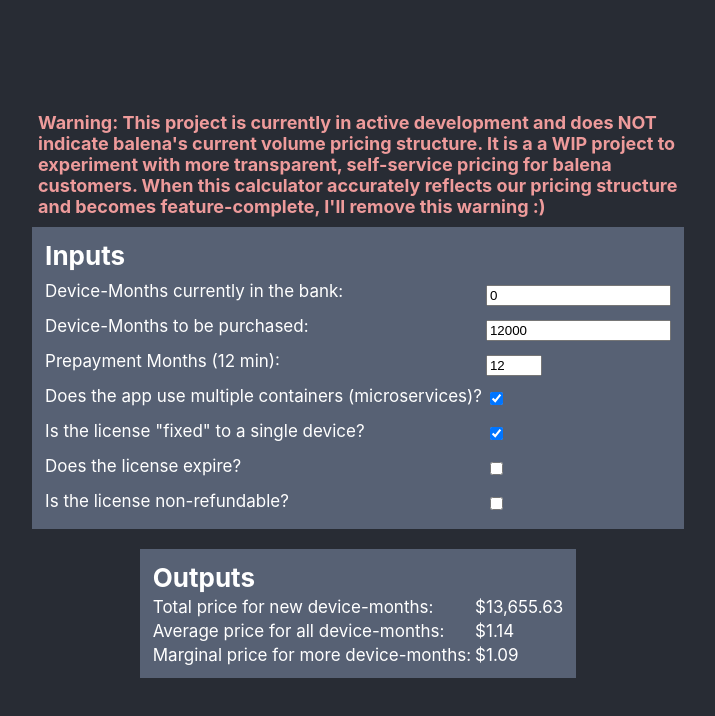
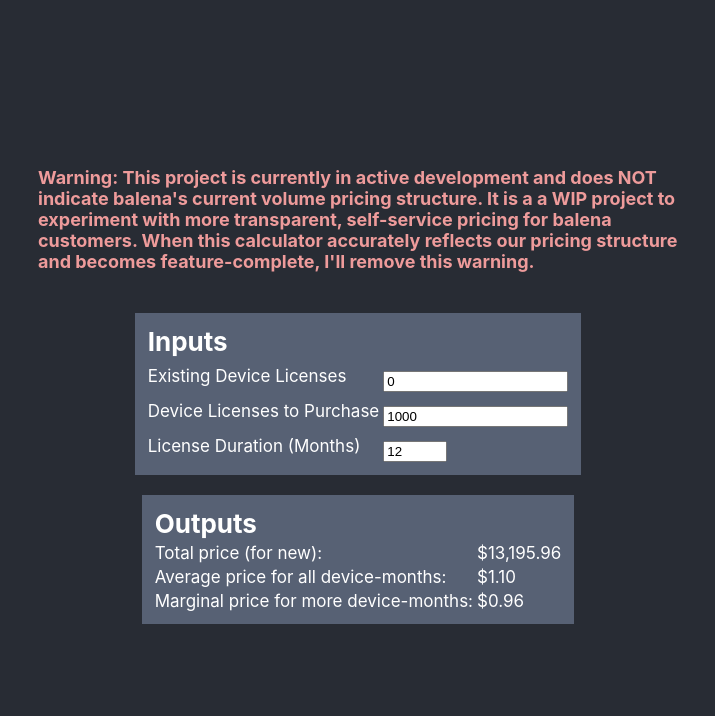
Before and after one commit to rhampt/balena-pricing, a React (Create React App) app in the folder frontend/: page / in a window 1280 px wide. Shown: the top 716 px of the page, without its empty margins (282-997 px from the left). Built offline with nearby package versions, Linux system fonts and the light colour scheme.

Commit message:
Math reflects latest model
Change-type: patch
Signed-off-by: Ryan Hampton (@rhampt) <rhampt@balena.io>

```diff
--- a/frontend/src/App.js
+++ b/frontend/src/App.js
@@ -1,50 +1,20 @@
 import './App.css';
 import React, { useState, useEffect } from 'react';
 
-const params = {
-  baseStepDown: 0.9,
-  beta: 0.954243,
-  slipdown: 0.1832,
-  baseDiscount: 0.1,
-  factorDiscount: 0.05,
-  dmInfinity: 6000000,
-};
-
 const dollarFormat = Intl.NumberFormat('en-US', { style: 'currency', currency: 'USD' });
-
-const computeAverageDM = (alpha, dms) => {
-  if (dms === 0) return 0;
-  else return (alpha * Math.pow(dms, params.beta)) / dms - params.slipdown * Math.pow(dms / params.dmInfinity, 1.8);
-};
-
-const computeMarginalDM = (alpha, totalDMsMax, totalDMs, averageDM) => {
-  if (totalDMs > params.dmInfinity) {
-    return averageDM;
-  } else {
-    const dmsMinusOne = totalDMsMax - 1;
-    return (
-      averageDM * totalDMsMax -
-      ((alpha * Math.pow(dmsMinusOne, params.beta)) / dmsMinusOne -
-        params.slipdown * Math.pow(dmsMinusOne / params.dmInfinity, 1.8)) *
-        dmsMinusOne
-    );
-  }
-};
 
 function App() {
   const [inputState, setInputState] = useState({
-    existingDMs: 0,
-    purchasedDMs: 12000,
-    months: 12,
-    microservices: true,
-    fixed: true,
-    expiring: false,
-    nonRefundable: false,
+    existingLicenses: 0,
+    purchasedLicenses: 1000,
+    duration: 12,
+    base: 0.75,
+    multiplier: 1.5,
   });
 
   const [outputState, setOutputState] = useState({
-    marginalDM: 0,
-    averageDM: 0,
+    marginal: 0,
+    average: 0,
     total: 0,
   });
 
@@ -61,25 +31,27 @@
   };
 
   useEffect(() => {
-    const fixedDiscount = inputState.fixed ? params.factorDiscount : 0.0;
-    const expiringDiscount = inputState.expiring ? params.factorDiscount : 0.0;
-    const nonrefundableDiscount = inputState.nonRefundable ? params.factorDiscount : 0.0;
-    const discountFactor = 1.0 - params.baseDiscount - fixedDiscount - expiringDiscount - nonrefundableDiscount;
-    const basePrice = inputState.microservices ? 1.5 : 1.0;
-    const alpha = (discountFactor * basePrice) / Math.pow(params.baseStepDown, 3);
-    const totalDMs = inputState.existingDMs + inputState.purchasedDMs;
-    const totalDMsMax = totalDMs > params.dmInfinity ? params.dmInfinity : totalDMs;
+    const newDMs = inputState.duration * inputState.purchasedLicenses;
+    const existingDMs = inputState.duration * inputState.existingLicenses;
+    const totalDMs = newDMs + existingDMs;
 
-    const averageExistingDMs = computeAverageDM(alpha, inputState.existingDMs);
-    const averageTotalDMs = computeAverageDM(alpha, totalDMsMax);
+    const previousTotal =
+      inputState.multiplier * existingDMs * Math.pow(inputState.base, Math.log10(Math.max(existingDMs / 1000, 1)));
+    const fullTotal =
+      inputState.multiplier * totalDMs * Math.pow(inputState.base, Math.log10(Math.max(totalDMs / 1000, 1)));
 
-    const totalNewPrice = averageTotalDMs * totalDMs - averageExistingDMs * inputState.existingDMs;
+    console.log(previousTotal + '   ' + fullTotal);
+
+    const newAverage = inputState.multiplier * Math.pow(inputState.base, Math.log10(Math.max(totalDMs / 1000, 1)));
+    const newMarginal =
+      inputState.multiplier *
+      (totalDMs * Math.pow(inputState.base, Math.log10(Math.max(totalDMs / 1000, 1))) -
+        (totalDMs - 1) * Math.pow(inputState.base, Math.log10(Math.max((totalDMs - 1) / 1000, 1))));
 
     setOutputState({
-      marginalDM: dollarFormat.format(computeMarginalDM(alpha, totalDMsMax, totalDMs, averageTotalDMs)),
-      averageDM: dollarFormat.format(averageTotalDMs),
-      totalPrice: dollarFormat.format(totalNewPrice),
-      totalDms: inputState.purchasedDMs,
+      marginal: dollarFormat.format(newMarginal),
+      average: dollarFormat.format(newAverage),
+      total: dollarFormat.format(fullTotal - previousTotal),
     });
   }, [inputState]); // Only re-run the effect if count changes
 
@@ -89,8 +61,9 @@
         Warning: This project is currently in active development and does NOT indicate balena's current volume pricing
         structure. It is a a WIP project to experiment with more transparent, self-service pricing for balena customers.
         When this calculator accurately reflects our pricing structure and becomes feature-complete, I'll remove this
-        warning :)
+        warning.
       </strong>
+      <br></br>
       <table className="Table">
         <tr>
           <td>
@@ -99,48 +72,37 @@
           <td></td>
         </tr>
         <tr>
-          <td className="subTextRow">Device-Months currently in the bank:</td>
+          <td className="subTextRow">Existing Device Licenses</td>
           <td>
-            <input type="number" name="existingDMs" value={inputState.existingDMs} onChange={changeHandler} />
+            <input type="number" name="existingLicenses" value={inputState.existingLicenses} onChange={changeHandler} />
           </td>
         </tr>
         <tr>
-          <td className="subTextRow">Device-Months to be purchased:</td>
+          <td className="subTextRow">Device Licenses to Purchase</td>
           <td>
-            <input type="number" name="purchasedDMs" value={inputState.purchasedDMs} onChange={changeHandler} />
+            <input
+              type="number"
+              name="purchasedLicenses"
+              value={inputState.purchasedLicenses}
+              onChange={changeHandler}
+            />
           </td>
         </tr>
         <tr>
-          <td className="subTextRow">Prepayment Months (12 min):</td>
+          <td className="subTextRow">License Duration (Months)</td>
           <td>
-            <input type="number" name="months" min="12" max="60" value={inputState.months} onChange={changeHandler} />
-          </td>
-        </tr>
-        <tr>
-          <td className="subTextRow">Does the app use multiple containers (microservices)?</td>
-          <td>
-            <input type="checkbox" name="microservices" checked={inputState.microservices} onChange={changeHandler} />
-          </td>
-        </tr>
-        <tr>
-          <td className="subTextRow">Is the license "fixed" to a single device?</td>
-          <td>
-            <input type="checkbox" name="fixed" checked={inputState.fixed} onChange={changeHandler} />
-          </td>
-        </tr>
-        <tr>
-          <td className="subTextRow">Does the license expire?</td>
-          <td>
-            <input type="checkbox" name="expiring" checked={inputState.expiring} onChange={changeHandler} />
-          </td>
-        </tr>
-        <tr>
-          <td className="subTextRow">Is the license non-refundable?</td>
-          <td>
-            <input type="checkbox" name="nonRefundable" checked={inputState.nonRefundable} onChange={changeHandler} />
+            <input
+              type="number"
+              name="duration"
+              min="1"
+              max="120"
+              value={inputState.duration}
+              onChange={changeHandler}
+            />
           </td>
         </tr>
       </table>
+
       <table className="Table">
         <tr>
           <td>
@@ -149,20 +111,16 @@
           <td></td>
         </tr>
         <tr>
-          <td className="subTextRow">Total price for new device-months:</td>
-          <td className="subTextRow">{outputState.totalPrice}</td>
+          <td className="subTextRow">Total price (for new): </td>
+          <td className="subTextRow">{outputState.total}</td>
         </tr>
-        {/* <tr>
-          <td className="subTextRow">Total Devices Months:</td>
-          <td className="subTextRow">{outputState.totalDms}</td>
-        </tr> */}
         <tr>
           <td className="subTextRow">Average price for all device-months:</td>
-          <td className="subTextRow">{outputState.averageDM}</td>
+          <td className="subTextRow">{outputState.average}</td>
         </tr>
         <tr>
           <td className="subTextRow">Marginal price for more device-months:</td>
-          <td className="subTextRow">{outputState.marginalDM}</td>
+          <td className="subTextRow">{outputState.marginal}</td>
         </tr>
       </table>
     </div>
```
Also changed, not shown: 2 other files (tests, documents, lock files or other folders).
